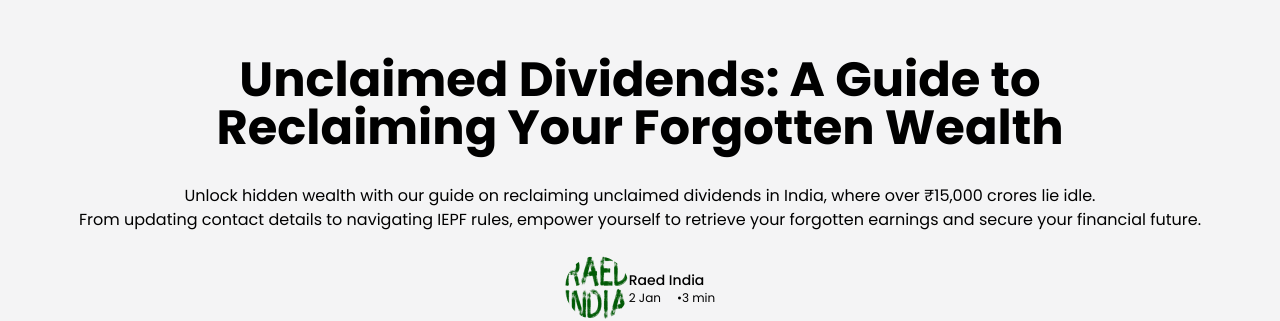
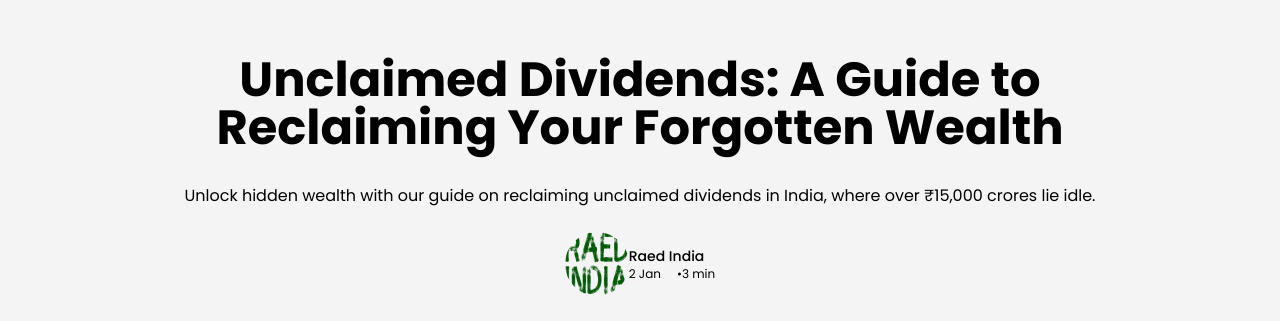
Before and after one commit to Shubham0523/raed-india, a Next.js app: page /Safety_Articles/Article1 in a window 1280 px wide. Shown: the top 321 px of the page. Built offline with nearby package versions, Linux system fonts and the light colour scheme.

Commit message:
article-updt

```diff
--- a/pages/Safety_Articles/Article1.js
+++ b/pages/Safety_Articles/Article1.js
@@ -36,9 +36,6 @@ const Article1 = () => {
               <p className="text-center text-xs md:text-sm lg:text-base mb-6">
                 Unlock hidden wealth with our guide on reclaiming unclaimed
                 dividends in India, where over ₹15,000 crores lie idle. <br />{" "}
-                From updating contact details to navigating IEPF rules, empower
-                yourself to retrieve your forgotten earnings and secure your
-                financial future.
               </p>
 
               {/* 3rd Line - Author Image, Name, Published Date, and Read Time */}
```
